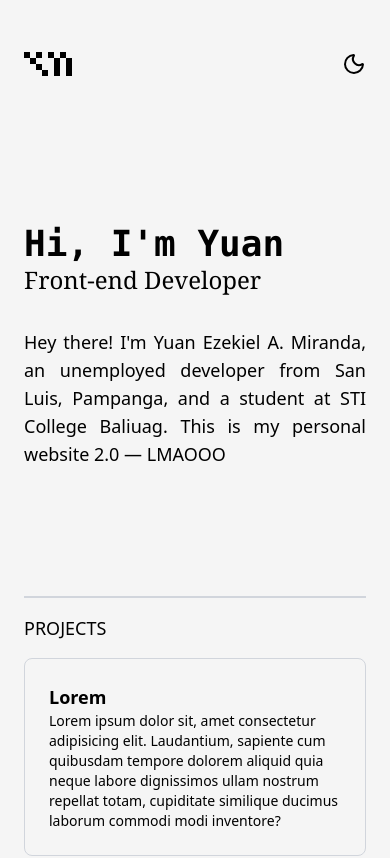
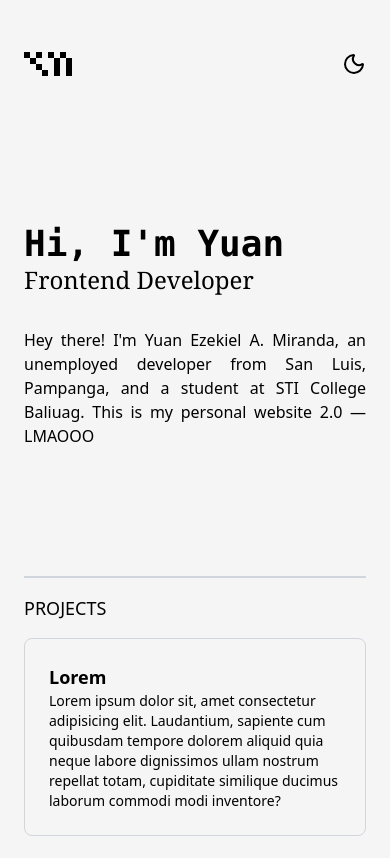
Before and after one commit to yuan-miranda/yuanezekielamiranda, a Next.js app: page / in a window 390 px wide. Shown: the top 858 px of the page. Built offline with nearby package versions, Linux system fonts and the light colour scheme.

Commit message:
fix: correct spelling of "Frontend" and clean up code formatting

```diff
--- a/app/page.tsx
+++ b/app/page.tsx
@@ -2,26 +2,25 @@
 "use client";
 
 import Header from "../components/Header";
-import { AtSign } from "lucide-react";
 
 export default function Home() {
     return (
         <div className="min-h-screen px-6 sm:px-12 max-w-7xl mx-auto">
             <Header />
             <main>
-                {/* hero section */}
                 <div className="flex flex-col pt-32 pb-8 sm:pb-24 sm:pt-96">
                     <span className="text-4xl sm:text-9xl font-mono font-bold">Hi, I&apos;m Yuan
-                        {/* <AtSign className="inline-block sm:h-16 sm:w-16 ml-2 sm:ml-4" /> */}
                     </span>
-                    <span className="text-2xl sm:text-6xl font-serif">Front-end Developer</span>
+                    <span className="text-2xl sm:text-6xl font-serif">Frontend Developer</span>
                 </div>
 
                 <div className="max-w-2xl pb-32 sm:pb-48 text-justify">
                     <span
-                        className="text-lg sm:text-2xl font-sans"
-                    >Hey there! I&apos;m Yuan Ezekiel A. Miranda, an unemployed developer from San Luis, Pampanga, and a student at STI College Baliuag.
-                        This is my personal website 2.0 — LMAOOO</span>
+                        className="sm:text-2xl font-sans"
+                    >
+                        Hey there! I&apos;m Yuan Ezekiel A. Miranda, an unemployed developer from San Luis, Pampanga, and a student at STI College Baliuag.
+                        This is my personal website 2.0 — LMAOOO
+                    </span>
                 </div>
 
 
```
